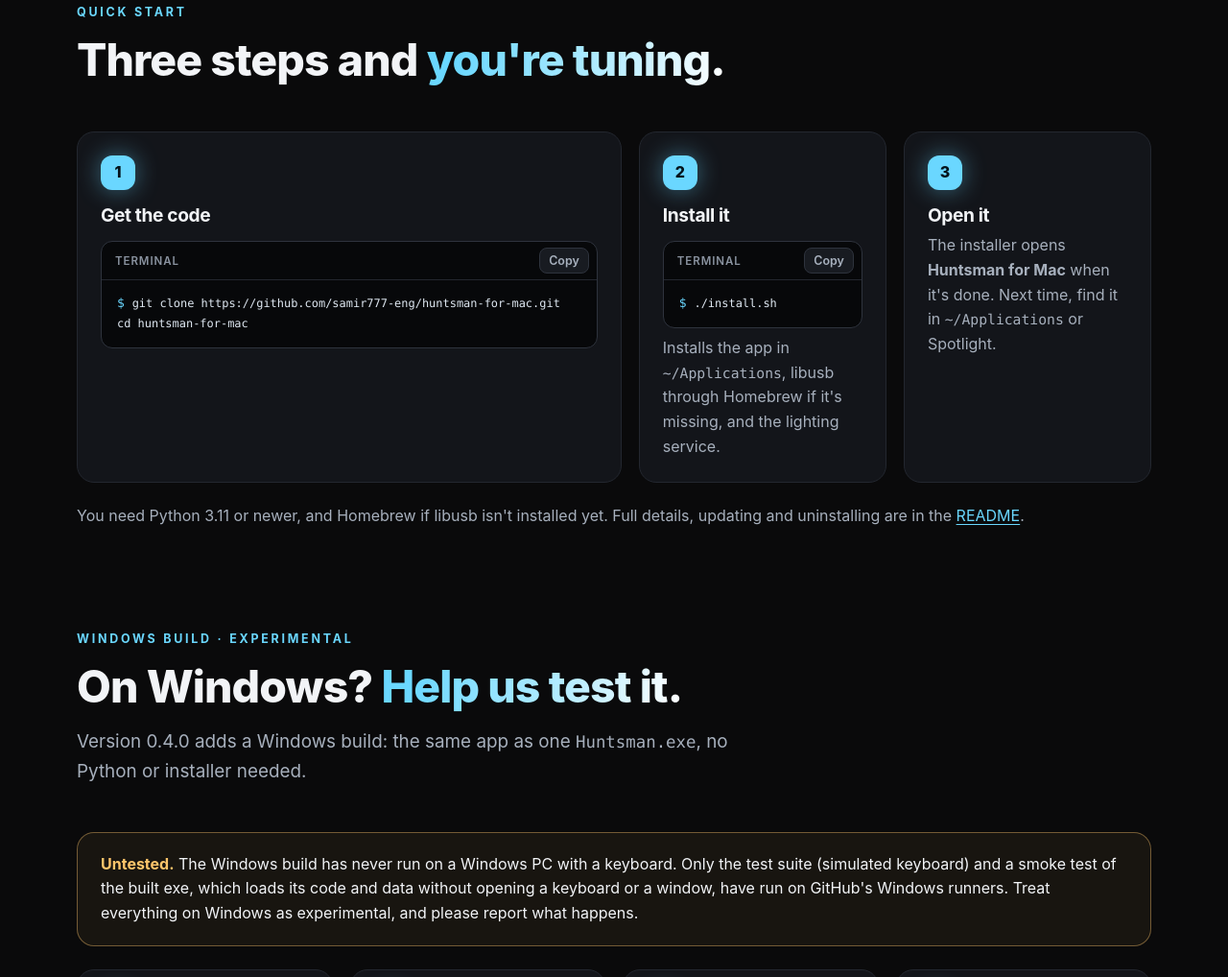
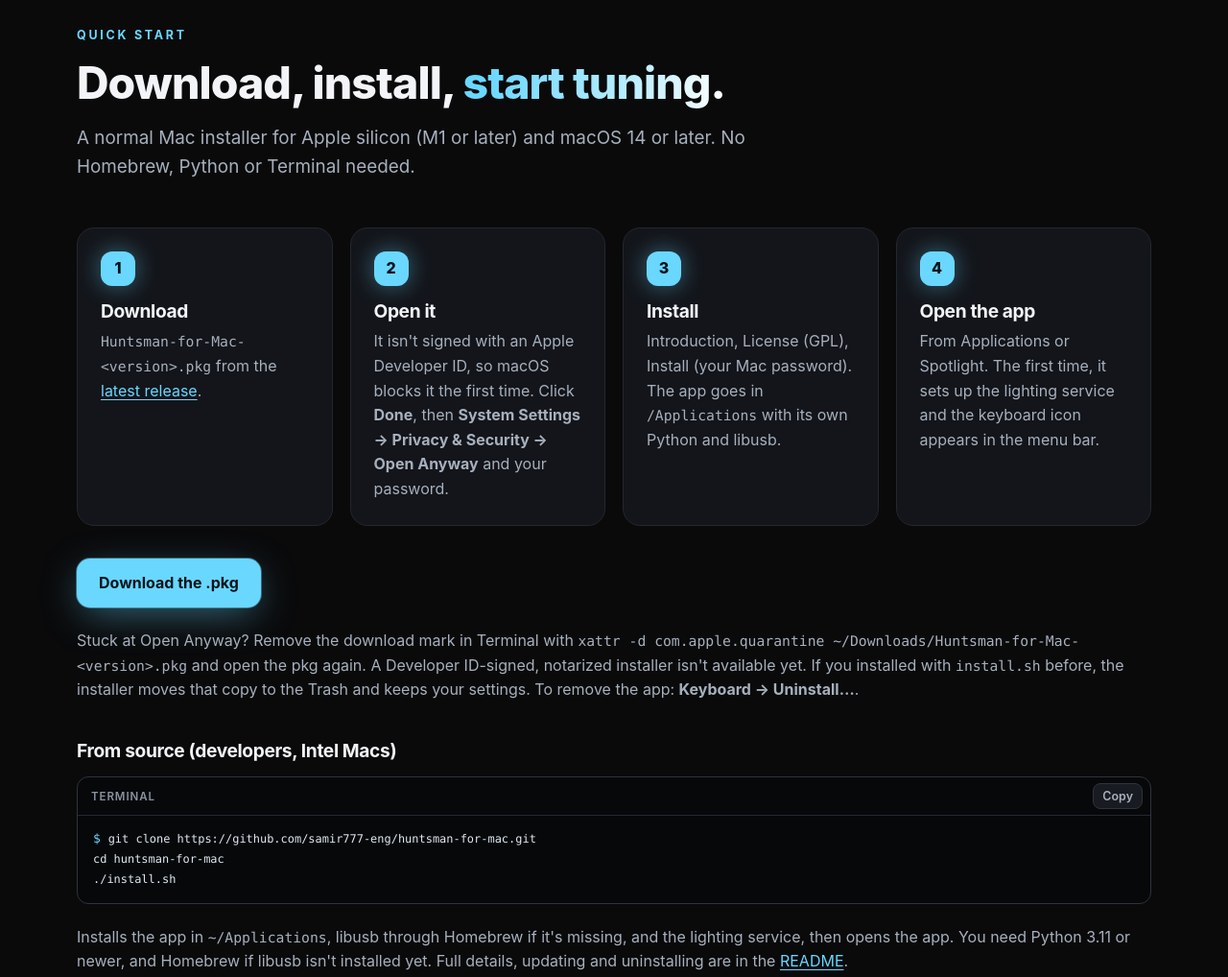
Before and after one commit to samir777-eng/huntsman-for-mac, a plain HTML site: page docs/index.html in a window 1280 px wide. Shown: the part 6003-7021 px from the top of the page at 96% size. Drawn offline with Linux system fonts and the light colour scheme.

Commit message:
docs: 0.5.0 installer docs from the hardware install test
README/landing lead with the .pkg; install.sh becomes the from-source route.
Records what was checked on the V3 Pro Mac (wizard, Trash move, first-launch
LaunchAgent, "Huntsman for Mac" permission kept across an update, Uninstall…)
and what wasn't (Open Anyway, Huntsman Lighting name, several users).

Co-Authored-By: Claude Opus 5.5 <noreply@anthropic.com>
Claude-Session: https://claude.ai/code/session_01A4ixEGHWZZUpKsnEwwqjUv

```diff
--- a/docs/index.html
+++ b/docs/index.html
@@ -461,7 +461,7 @@ footer p{margin:0 0 12px}
           </tbody>
         </table>
       </div>
-      <p class="fine">On the experimental models none of this has been seen working yet, and nothing that changes them is sent until you turn on <strong>Keyboard → Experimental support</strong>. Macs: tested on Apple silicon with macOS 26. Intel Macs and earlier macOS versions are untested; they will probably work, and a report either way helps. On <a href="#windows">Windows</a> every model, the V3 Pro too, is experimental and untested, with no key tester.</p>
+      <p class="fine">On the experimental models none of this has been seen working yet, and nothing that changes them is sent until you turn on <strong>Keyboard → Experimental support</strong>. Macs: tested on Apple silicon with macOS 26, and the 0.5.0 installer on macOS 27.2. The installer needs Apple silicon and macOS 14 or later; on an Intel Mac, install from source. Intel Macs and macOS versions before 26 are untested, and a report either way helps. On <a href="#windows">Windows</a> every model, the V3 Pro too, is experimental and untested, with no key tester.</p>
     </div>
   </section>
 
@@ -469,25 +469,37 @@ footer p{margin:0 0 12px}
     <div class="wrap">
       <div class="section-head">
         <p class="eyebrow">Quick start</p>
-        <h2 id="install-title">Three steps and <span class="grad">you're tuning.</span></h2>
+        <h2 id="install-title">Download, install, <span class="grad">start tuning.</span></h2>
+        <p class="lead">A normal Mac installer for Apple silicon (M1 or later) and macOS 14 or later. No Homebrew, Python or Terminal needed.</p>
       </div>
-      <ol class="steps" style="list-style:none;margin:0;padding:0">
+      <ol class="steps four" style="list-style:none;margin:0;padding:0">
         <li class="step">
-          <h3>Get the code</h3>
-          <div class="code"><div class="code-bar"><span>Terminal</span><button class="copy" type="button" hidden aria-label="Copy clone commands" data-copy="git clone https://github.com/samir777-eng/huntsman-for-mac.git&#10;cd huntsman-for-mac">Copy</button></div><pre><code>git clone https://github.com/samir777-eng/huntsman-for-mac.git
-cd huntsman-for-mac</code></pre></div>
-        </li>
-        <li class="step">
-          <h3>Install it</h3>
-          <div class="code"><div class="code-bar"><span>Terminal</span><button class="copy" type="button" hidden aria-label="Copy install command" data-copy="./install.sh">Copy</button></div><pre><code>./install.sh</code></pre></div>
-          <p>Installs the app in <code>~/Applications</code>, libusb through Homebrew if it's missing, and the lighting service.</p>
+          <h3>Download</h3>
+          <p><code>Huntsman-for-Mac-&lt;version&gt;.pkg</code> from the <a href="https://github.com/samir777-eng/huntsman-for-mac/releases/latest">latest release</a>.</p>
         </li>
         <li class="step">
           <h3>Open it</h3>
-          <p>The installer opens <strong>Huntsman for Mac</strong> when it's done. Next time, find it in <code>~/Applications</code> or Spotlight.</p>
+          <p>It isn't signed with an Apple Developer ID, so macOS blocks it the first time. Click <strong>Done</strong>, then <strong>System Settings → Privacy &amp; Security → Open Anyway</strong> and your password.</p>
+        </li>
+        <li class="step">
+          <h3>Install</h3>
+          <p>Introduction, License (GPL), Install (your Mac password). The app goes in <code>/Applications</code> with its own Python and libusb.</p>
+        </li>
+        <li class="step">
+          <h3>Open the app</h3>
+          <p>From Applications or Spotlight. The first time, it sets up the lighting service and the keyboard icon appears in the menu bar.</p>
         </li>
       </ol>
-      <p class="req">You need Python 3.11 or newer, and Homebrew if libusb isn't installed yet. Full details, updating and uninstalling are in the <a href="https://github.com/samir777-eng/huntsman-for-mac#install">README</a>.</p>
+      <div class="cta" style="justify-content:flex-start">
+        <a class="btn btn-primary" href="https://github.com/samir777-eng/huntsman-for-mac/releases/latest">Download the .pkg</a>
+      </div>
+      <p class="req" style="overflow-wrap:anywhere">Stuck at Open Anyway? Remove the download mark in Terminal with <code>xattr -d com.apple.quarantine ~/Downloads/Huntsman-for-Mac-&lt;version&gt;.pkg</code> and open the pkg again. A Developer ID-signed, notarized installer isn't available yet. If you installed with <code>install.sh</code> before, the installer moves that copy to the Trash and keeps your settings. To remove the app: <strong>Keyboard → Uninstall…</strong>.</p>
+
+      <h3 style="margin-top:40px">From source (developers, Intel Macs)</h3>
+      <div class="code"><div class="code-bar"><span>Terminal</span><button class="copy" type="button" hidden aria-label="Copy install commands" data-copy="git clone https://github.com/samir777-eng/huntsman-for-mac.git&#10;cd huntsman-for-mac&#10;./install.sh">Copy</button></div><pre><code>git clone https://github.com/samir777-eng/huntsman-for-mac.git
+cd huntsman-for-mac
+./install.sh</code></pre></div>
+      <p class="req">Installs the app in <code>~/Applications</code>, libusb through Homebrew if it's missing, and the lighting service, then opens the app. You need Python 3.11 or newer, and Homebrew if libusb isn't installed yet. Full details, updating and uninstalling are in the <a href="https://github.com/samir777-eng/huntsman-for-mac#install">README</a>.</p>
     </div>
   </section>
 
```
Also changed, not shown: 3 other files.
